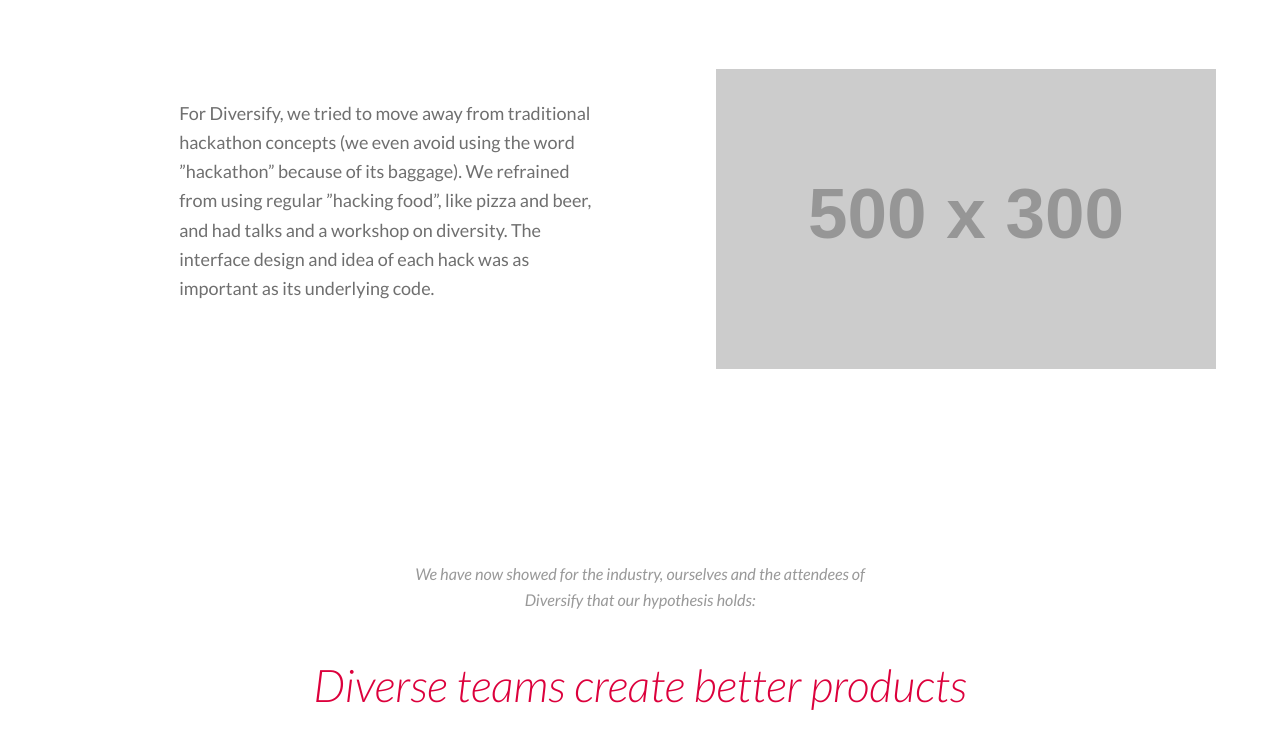
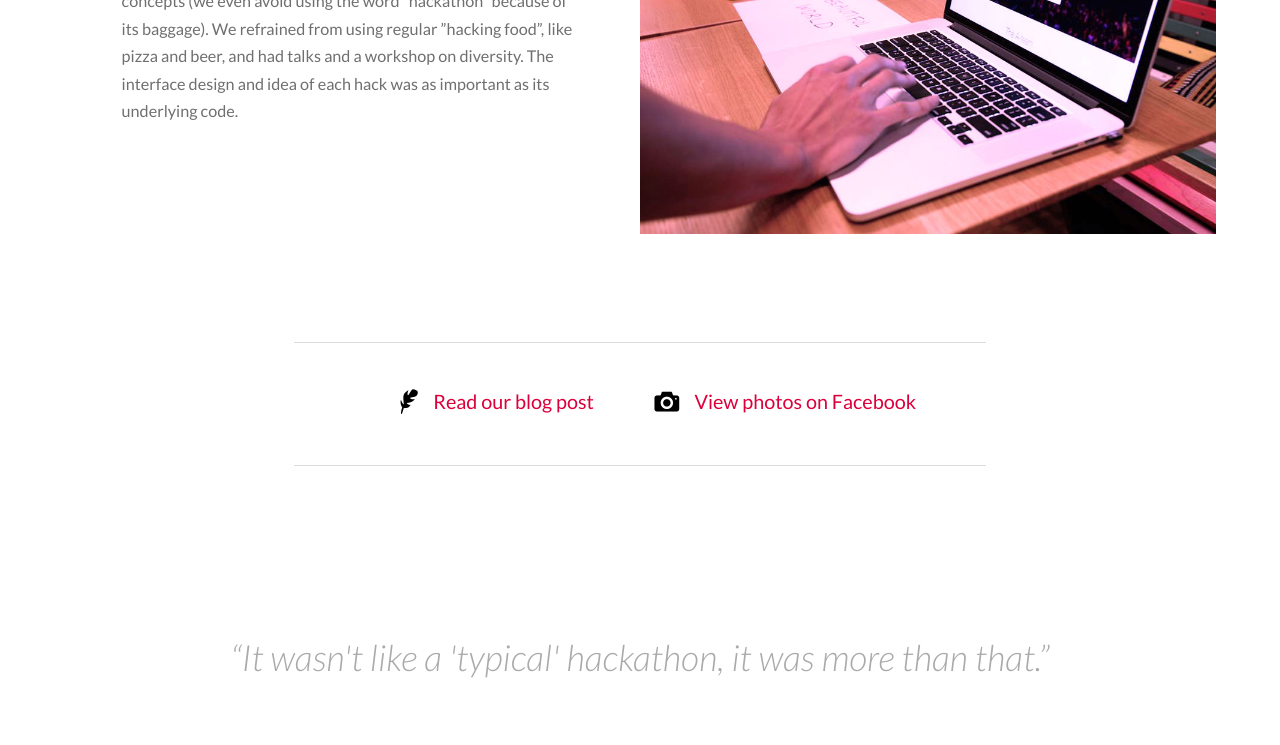
Before and after one commit to diversify/diversify.github.io, a plain HTML site: page index.html in a window 1280 px wide. Shown: the part 1995-2740 px from the top of the page. Drawn offline with Linux system fonts and the light colour scheme; placeholder pictures from the web are drawn by us; a script that the page names is missing; files whose address does not match are found by name.

Commit message:
Add photos and more info

```diff
--- a/index.html
+++ b/index.html
@@ -40,21 +40,21 @@
           <div class="story__bubbles">
 
             <div class="row">
-              <img src="http://placehold.it/500x300" />
+              <img src="/images/stage.jpg" />
               <p>
                 Technology is all around us, after all. In a larger, high level perspective, Diversify was organized by us due to the current situation in the tech scene: it’s not very gender balanced. We were tired of hosting hackathons with homogen audiences. We wanted change and a different mix of people! Our world is inhabited by both men and women, so why shouldn’t the tech scene reflect that?
               </p>
             </div>
 
             <div class="row">
-              <img src="http://placehold.it/500x300" />
+              <img src="/images/computer.jpg" />
               <p>
                 By <strong>forcing</strong> a 50/50 divide between men and women, 40% of the applications to the event (with forty spots) were from women. That has never happened for any of our tech events before. Why? We are not entirely sure. But instead of patting ourselves on the back for this, we should figure out a way to achieve a 50/50 attendance rate <em>without</em> forcing it.
               </p>
             </div>
 
             <div class="row">
-              <img src="http://placehold.it/500x300" />
+              <img src="/images/computers.jpg" />
 
               <p>
                 For Diversify, we tried to move away from traditional hackathon concepts (we even avoid using the word ”hackathon” because of its baggage). We refrained from using regular ”hacking food”, like pizza and beer, and had talks and a workshop on diversity. The interface design and idea of each hack was as important as its underlying code.
@@ -64,6 +64,18 @@
           </div>
 
           <div class="story__ending">
+
+            <p class="further-reading-links">
+              <a class="btn" href="#"><i class="icon">✒</i> Read our blog post</a>
+              <a class="btn" href="https://www.facebook.com/media/set/?set=a.571223332977341.1073741838.184418364991175&type=1"><i class="icon">📷</i> View photos on Facebook</a>
+            </p>
+
+            <blockquote>
+              <p>
+                “It wasn't like a 'typical' hackathon, it was more than that.”
+              </p>
+            </blockquote>
+
             <p>
               We have now showed for the industry, ourselves and the attendees of Diversify that our hypothesis holds:
             </p>
@@ -901,6 +913,10 @@
           </li>
         </ul>
       </article>
+
+      <blockquote>
+        <p>“I won the best thing. Friends.”</p>
+      </blockquote>
     </main>
 
     <footer role="contentinfo">
--- a/stylesheets/master.scss
+++ b/stylesheets/master.scss
@@ -85,6 +85,15 @@
   @include large {
     font-size: 22px;
   }
+}
+
+blockquote {
+  text-align: center;
+  font-size: 2rem;
+  font-style: italic;
+  font-weight: 300;
+  color: #aaa;
+  margin: 7rem auto;
 }
 
 ::selection {
@@ -177,11 +186,41 @@
   margin-bottom: 2rem;
 }
 
+.section-story {
+  margin-bottom: 6rem;
+}
+
 .story__intro {
   text-align: center;
   max-width: 40rem;
-  height: 75vh;
+  height: 50vh;
   margin: 0 auto;
+}
+
+.btn {
+  font-style: normal;
+  text-decoration: none;
+  display: inline-block;
+  font-size: 1.1rem;
+  position: relative;
+
+  &:active {
+    top: 1px;
+  }
+
+  &:hover {
+    .icon {
+      color: $accent;
+    }
+  }
+
+  .icon {
+    font-size: 2.5em;
+    margin-right: .5rem;
+    position: relative;
+    top: -2px;
+    transition: color .2s ease-out;
+  }
 }
 
 .avatar {
@@ -199,18 +238,20 @@
     flex-direction: row;
     justify-content: space-between;
     align-items: center;
-    margin-bottom: 4rem;
 
     &:nth-child(odd) {
       flex-direction: row-reverse;
     }
 
     img, p {
-      flex: 1;
+      width: 50%;
     }
 
     p {
-      padding: 0 10%;
+      padding: 0 5%;
+      font-size: .9rem;
+      line-height: 1.7;
+      margin: 0;
     }
   }
 }
@@ -218,20 +259,41 @@
 .story__ending {
   text-align: center;
   font-style: italic;
-  height: 70vh;
+  min-height: 70vh;
   display: flex;
   align-items: center;
   justify-content: center;
   flex-direction: column;
 
-  p:not(.highlight) {
+  > p {
     max-width: 25rem;
     margin: 0 auto 2rem;
   }
 
-  p:first-child {
+  > p:first-child {
     color: #999;
     font-size: .9rem;
+  }
+
+  .highlight {
+    max-width: none;
+    margin: 2rem auto;
+  }
+
+  .further-reading-links {
+    max-width: none !important;
+    width: 60%;
+    display: flex;
+    align-items: center;
+    justify-content: center;
+    margin-top: 6rem;
+    padding: 2rem 5%;
+    border: 1px solid #ddd;
+    border-width: 1px 0;
+
+    a {
+      flex: 1;
+    }
   }
 }
 
--- a/template.hbs
+++ b/template.hbs
@@ -40,21 +40,21 @@
           <div class="story__bubbles">
 
             <div class="row">
-              <img src="http://placehold.it/500x300" />
+              <img src="/images/stage.jpg" />
               <p>
                 Technology is all around us, after all. In a larger, high level perspective, Diversify was organized by us due to the current situation in the tech scene: it’s not very gender balanced. We were tired of hosting hackathons with homogen audiences. We wanted change and a different mix of people! Our world is inhabited by both men and women, so why shouldn’t the tech scene reflect that?
               </p>
             </div>
 
             <div class="row">
-              <img src="http://placehold.it/500x300" />
+              <img src="/images/computer.jpg" />
               <p>
                 By <strong>forcing</strong> a 50/50 divide between men and women, 40% of the applications to the event (with forty spots) were from women. That has never happened for any of our tech events before. Why? We are not entirely sure. But instead of patting ourselves on the back for this, we should figure out a way to achieve a 50/50 attendance rate <em>without</em> forcing it.
               </p>
             </div>
 
             <div class="row">
-              <img src="http://placehold.it/500x300" />
+              <img src="/images/computers.jpg" />
 
               <p>
                 For Diversify, we tried to move away from traditional hackathon concepts (we even avoid using the word ”hackathon” because of its baggage). We refrained from using regular ”hacking food”, like pizza and beer, and had talks and a workshop on diversity. The interface design and idea of each hack was as important as its underlying code.
@@ -64,6 +64,18 @@
           </div>
 
           <div class="story__ending">
+
+            <p class="further-reading-links">
+              <a class="btn" href="#"><i class="icon">✒</i> Read our blog post</a>
+              <a class="btn" href="https://www.facebook.com/media/set/?set=a.571223332977341.1073741838.184418364991175&type=1"><i class="icon">📷</i> View photos on Facebook</a>
+            </p>
+
+            <blockquote>
+              <p>
+                “It wasn't like a 'typical' hackathon, it was more than that.”
+              </p>
+            </blockquote>
+
             <p>
               We have now showed for the industry, ourselves and the attendees of Diversify that our hypothesis holds:
             </p>
@@ -135,6 +147,10 @@
         </ul>
       </article>
       {{/each}}
+
+      <blockquote>
+        <p>“I won the best thing. Friends.”</p>
+      </blockquote>
     </main>
 
     <footer role="contentinfo">
```
Also changed, not shown: css/master.css, images/computer.jpg (added), images/computers.jpg (added), images/stage.jpg (added).
